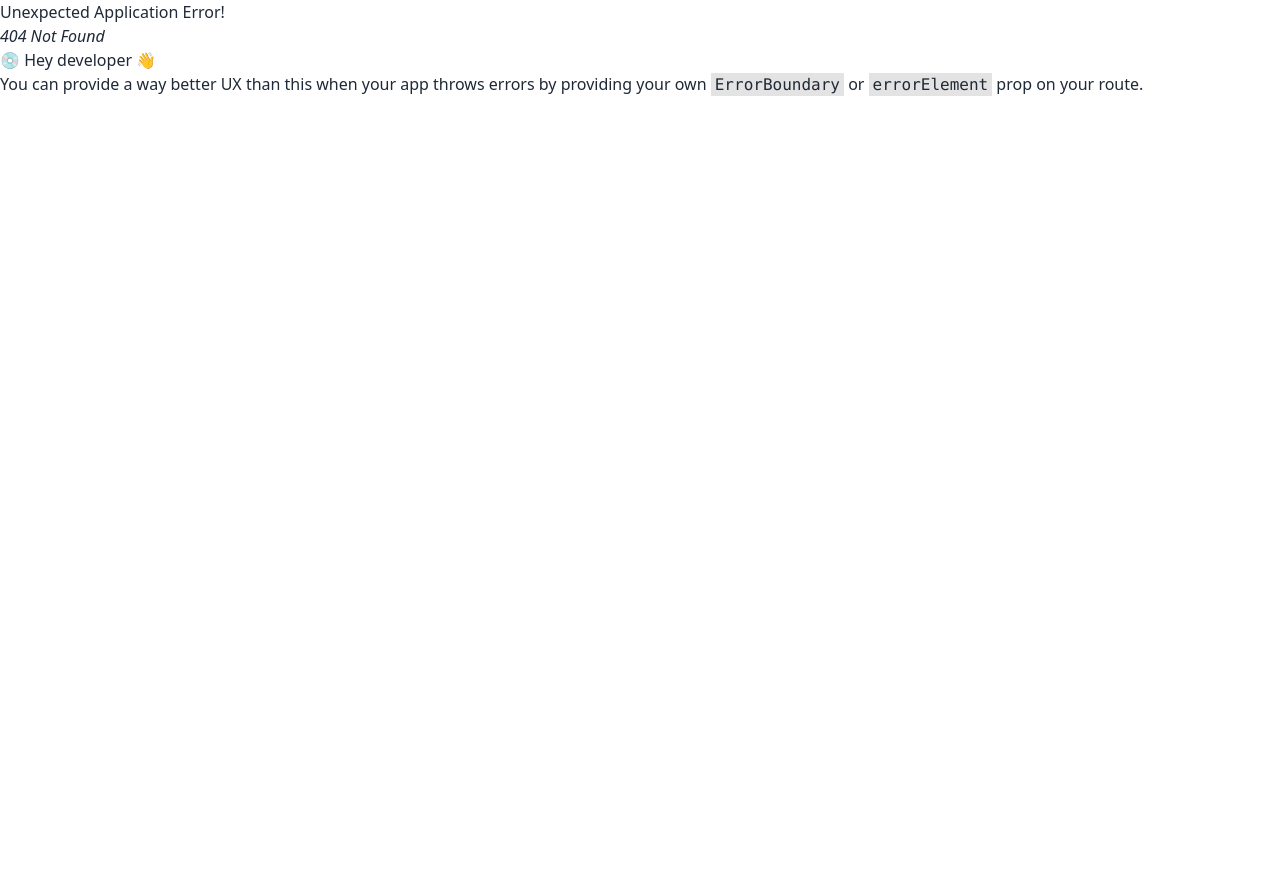
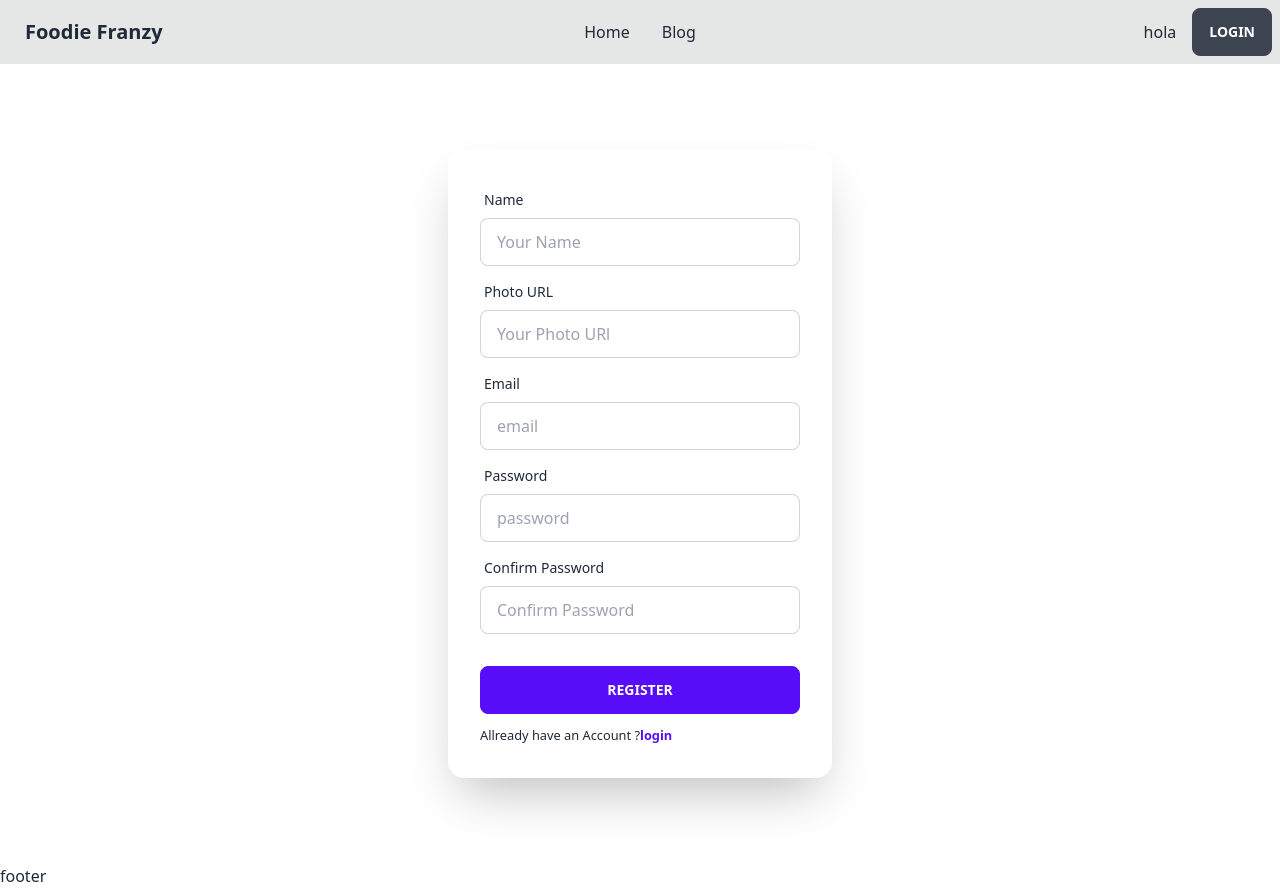
Before and after one commit to Arzenaakter/Foodie-Franzy-Client-site, a React (Vite) app: page /signup in a window 1280 px wide. Before the commit this address had no page. Before the commit the page ends 800 px from the top, so only its background shows below. Built offline with nearby package versions, Linux system fonts and the light colour scheme.

Commit message:
create login and register form

```diff
--- a/src/Layouts/Main.jsx
+++ b/src/Layouts/Main.jsx
@@ -5,7 +5,7 @@ import Header from '../Shared/Header/Header';
 
 const Main = () => {
     return (
-        <div>
+        <div className='container m-auto'>
             <Header></Header>
             <Outlet></Outlet>
             <Footer></Footer>
--- /dev/null
+++ b/src/Pages/Blog/Blog.jsx
@@ -0,0 +1,11 @@
+import React from 'react';
+
+const Blog = () => {
+    return (
+        <div>
+            <h2>this is blog page</h2>
+        </div>
+    );
+};
+
+export default Blog;
--- a/src/Pages/Home/Home.jsx
+++ b/src/Pages/Home/Home.jsx
@@ -3,7 +3,7 @@ import React from 'react';
 const Home = () => {
     return (
        <>
-           <button className='btn btn-black'>Click me</button>
+        <h2>Home</h2>
        </>
     );
 };
--- /dev/null
+++ b/src/Pages/Login/Login.jsx
@@ -0,0 +1,48 @@
+import React from "react";
+import { Link } from "react-router-dom";
+
+const Login = () => {
+  return (
+    <div className="hero min-h-screen bg-base-200">
+
+
+    <div className="hero-content flex-col lg:flex-row-reverse w-full gap-12">
+
+      <div className="text-center lg:text-left ">
+
+       <h1 className="text-5xl font-bold inline-block mb-10 ">Login With</h1>
+
+        <div className="form-control  gap-5">
+                 <button className="btn btn-outline">Gmail</button>
+                <button className="btn btn-outline btn-primary">Github</button>
+        </div>
+      </div>
+      <div className="card flex-shrink-0 w-full max-w-sm shadow-2xl bg-base-100">
+        <div className="card-body">
+          <div className="form-control">
+            <label className="label">
+              <span className="label-text">Email</span>
+            </label>
+            <input type="text" placeholder="email" className="input input-bordered" />
+          </div>
+          <div className="form-control">
+            <label className="label">
+              <span className="label-text">Password</span>
+            </label>
+            <input type="text" placeholder="password" className="input input-bordered" />
+            <label className="label">
+              <a href="#" className="label-text-alt link link-hover">Forgot password?</a>
+            </label>
+          </div>
+          <div className="form-control mt-6">
+            <button className="btn btn-primary">Login</button>
+          </div>
+          <p><small>Don't have an Account ? <Link to='/signup' className="text-primary font-semibold">Sign Up</Link></small></p>
+        </div>
+      </div>
+    </div>
+  </div>
+  );
+};
+
+export default Login;
--- /dev/null
+++ b/src/Pages/Registration/Registration.jsx
@@ -0,0 +1,81 @@
+import React from 'react';
+import { Link } from 'react-router-dom';
+
+const Registration = () => {
+    return (
+
+            <div className="hero min-h-screen ">
+      <div className="hero-content ">
+        <div className="card flex-shrink-0 w-96 shadow-2xl bg-base-500 ">
+          <div className="card-body 	">
+
+            <div className="form-control">
+              <label className="label">
+                <span className="label-text">Name</span>
+              </label>
+              <input
+                type="text" name='name'
+                placeholder="Your Name"
+                className="input input-bordered"
+              />
+            </div>
+
+            <div className="form-control">
+              <label className="label">
+                <span className="label-text">Photo URL</span>
+              </label>
+              <input
+                type="text" name='photo'
+                placeholder="Your Photo URl"
+                className="input input-bordered"
+              />
+            </div>
+
+            <div className="form-control">
+              <label className="label">
+                <span className="label-text">Email</span>
+              </label>
+              <input
+                type="email" name='email'
+                placeholder="email"
+                className="input input-bordered"
+              />
+            </div>
+
+            <div className="form-control">
+              <label className="label">
+                <span className="label-text">Password</span>
+              </label>
+              <input
+                type="password" name='password'
+                placeholder="password"
+                className="input input-bordered"
+              />
+
+            </div>
+            <div className="form-control">
+              <label className="label">
+                <span className="label-text"> Confirm Password</span>
+              </label>
+              <input
+                type="password" name='confirm'
+                placeholder="Confirm Password"
+                className="input input-bordered"
+              />
+
+            </div>
+
+
+            <div className="form-control mt-6">
+              <button className="btn btn-primary">Register</button>
+            </div>
+            <p><small>Allready have an Account ?<Link to='/login' className='text-primary font-bold'>login</Link></small></p>
+          </div>
+        </div>
+      </div>
+    </div>
+
+    );
+};
+
+export default Registration;
--- a/src/Shared/Header/Header.jsx
+++ b/src/Shared/Header/Header.jsx
@@ -1,11 +1,69 @@
-import React from 'react';
+import React from "react";
+import { Link } from "react-router-dom";
 
 const Header = () => {
-    return (
-        <div>
-            header
+  return (
+    <div className="navbar bg-base-300 mx-auto">
+      <div className="navbar-start">
+        <div className="dropdown">
+          <label tabIndex={0} className="btn btn-ghost lg:hidden">
+            <svg
+              xmlns="http://www.w3.org/2000/svg"
+              className="h-5 w-5"
+              fill="none"
+              viewBox="0 0 24 24"
+              stroke="currentColor">
+              <path
+                strokeLinecap="round"
+                strokeLinejoin="round"
+                strokeWidth="2"
+                d="M4 6h16M4 12h8m-8 6h16"
+              />
+            </svg>
+          </label>
+
+
+          <ul
+            tabIndex={0}
+            className="menu menu-compact dropdown-content mt-3 p-2 shadow bg-base-100 rounded-box w-52">
+            <li>
+              <Link to='/'>Home</Link>
+            </li>
+
+            <li>
+              <Link to='/blog'>Blog</Link>
+            </li>
+          </ul>
+
+
         </div>
-    );
+
+
+        <Link className="btn btn-ghost normal-case text-xl" to='/'>Foodie Franzy</Link>
+      </div>
+
+
+      <div className="navbar-center hidden lg:flex">
+        <ul className="menu menu-horizontal px-1">
+          <li>
+            <Link>Home</Link>
+          </li>
+
+          <li>
+            <Link to='/blog'>Blog</Link>
+          </li>
+        </ul>
+      </div>
+
+
+      <div className="navbar-end  gap-4">
+        <div className=""><span className="">hola</span></div>
+        <Link className="btn" to='/login'>Login</Link>
+      </div>
+
+
+    </div>
+  );
 };
 
 export default Header;
```
Also changed, not shown: src/Routes/Routes.jsx (+16 -1 lines).
